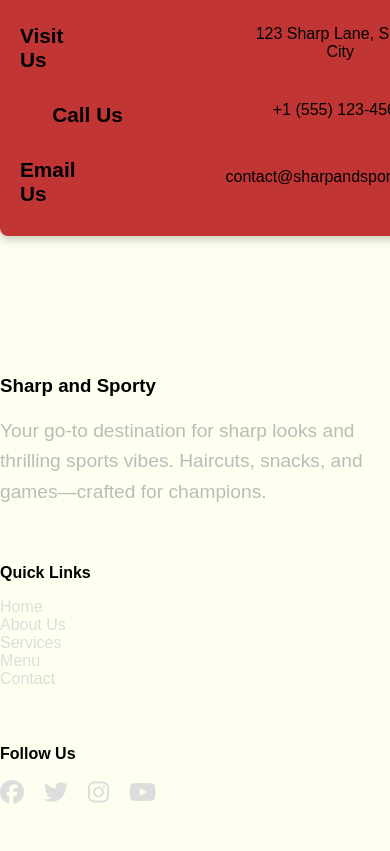
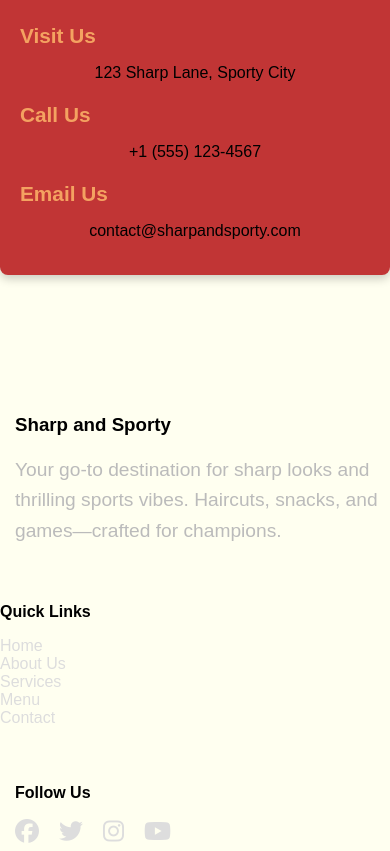
Before and after one commit to Nonso-charles/Sharp-and-Sporty, a plain HTML site: page index.html in a window 390 px wide. Shown: the part 8073-8924 px from the top of the page. Drawn offline with Linux system fonts and the light colour scheme.

Commit message:
Fixed the responsiveness of the contact and footer sections

```diff
--- a/index.html
+++ b/index.html
@@ -236,18 +236,12 @@
           <button type="submit">Send Message</button>
         </form>
         <div class="contact-info">
-          <div class="info">
           <h3>Visit Us</h3>
           <p>123 Sharp Lane, Sporty City</p>
-          </div>
-          <div class="info">
           <h3>Call Us</h3>
           <p>+1 (555) 123-4567</p>
-          </div>
-          <div class="info">
           <h3>Email Us</h3>
           <p>contact@sharpandsporty.com</p>
-          </div>
         </div>
       </div>
     </div>
--- a/styles.css
+++ b/styles.css
@@ -456,15 +456,9 @@ animation: expand 2s infinite alternate ease-in-out;
 .contact-info h3 {
     font-size: 1.3rem;
     margin-bottom: 10px;
-    color: #f4261;
+    color: #f4a261;
 }
 
-.info {
-    display: flex;
-    align-items: center;
-    justify-content: center;
-    gap: 150px;
-}
 
 .contact-info p {
     font-size: 1rem;
@@ -505,6 +499,14 @@ animation: expand 2s infinite alternate ease-in-out;
     display: grid;
     grid-template-columns: repeat(4, 1fr);
     gap: 20px;
+}
+
+.footer-about {
+    margin-left: 15px;
+}
+
+.footer-socials {
+    margin-left: 15px;
 }
 
 .footer h3, .footer h4 {
```
Lines whose indentation alone changed are shown as unchanged.
